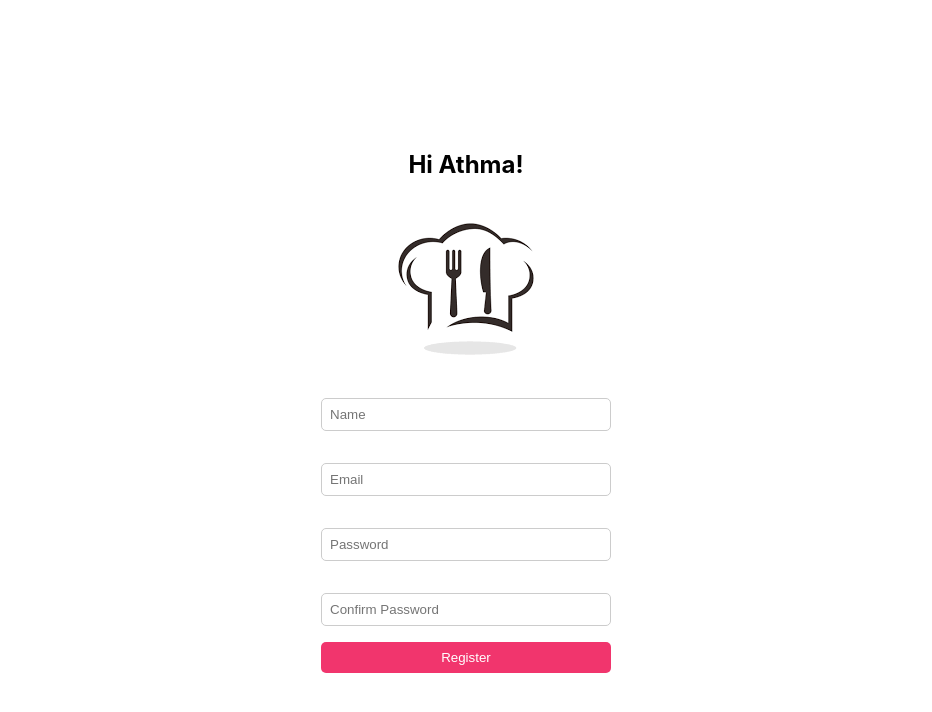
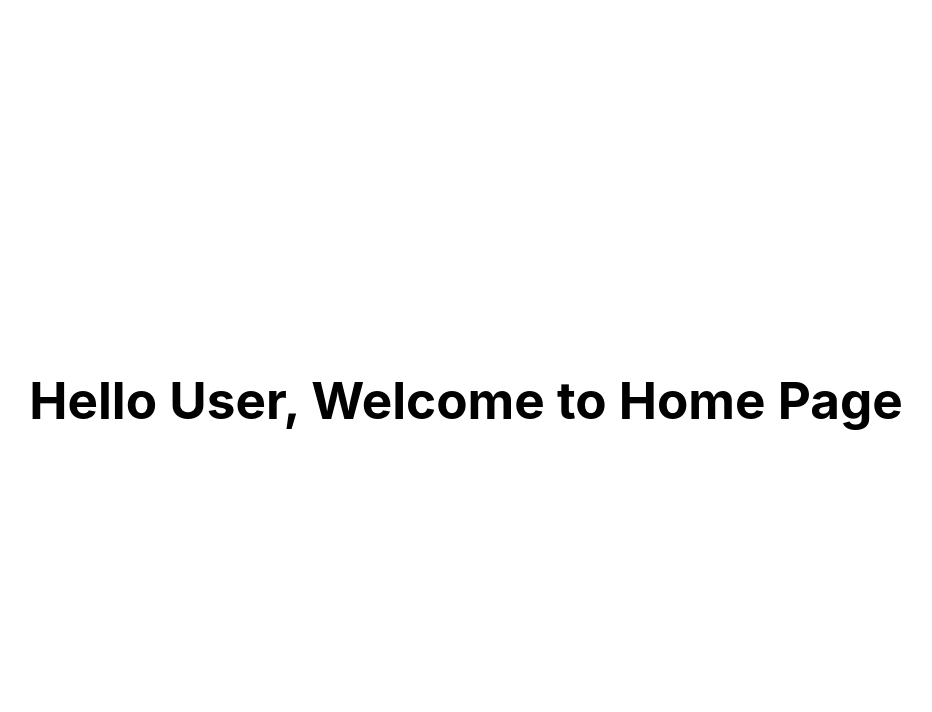
Before and after one commit to Athma-Vasi/restaurant-management-app, a Vue app: page / in a window 1280 px wide. Shown: the top 712 px of the page, without its empty margins (174-1106 px from the left). Built offline with nearby package versions, Linux system fonts and the light colour scheme.

Commit message:
add prelim routing

```diff
--- a/db/db.json
+++ b/db/db.json
@@ -1,12 +1,12 @@
 {
   "users": [
     {
-      "id": 1,
+      "id": "1",
       "name": "John Doe",
       "email": "johndoe@email.com"
     },
     {
-      "id": 2,
+      "id": "2",
       "name": "Jane Doe",
       "email": "janedoe@email.com"
     }
--- a/package.json
+++ b/package.json
@@ -11,7 +11,8 @@
   "dependencies": {
     "axios": "^1.7.9",
     "json-server": "^1.0.0-beta.3",
-    "vue": "^3.5.13"
+    "vue": "^3.5.13",
+    "vue-router": "^4.0.13"
   },
   "devDependencies": {
     "@vitejs/plugin-vue": "^5.2.1",
--- a/src/App.vue
+++ b/src/App.vue
@@ -1,12 +1,8 @@
-<script setup>
-import SignUp from './components/SignUp.vue';
-</script>
+<script setup></script>
 
 <template>
-  <SignUp/>
-
+  <!-- <SignUp/> -->
+  <router-view />
 </template>
 
-<style scoped>
-
-</style>
+<style scoped></style>
--- /dev/null
+++ b/src/components/Home.vue
@@ -0,0 +1,9 @@
+<template>
+  <h1>Hello User, Welcome to Home Page</h1>
+</template>
+
+<script>
+export default {
+  name: "Home",
+};
+</script>
--- a/src/components/SignUp.vue
+++ b/src/components/SignUp.vue
@@ -1,8 +1,7 @@
 <template>
-  <h2>Hi Athma!</h2>
   <img
     class="logo"
-    src="../assets/restaurant-logo.png"
+    src="../assets/restaurant-logo-ai.jpg"
     alt="restaurant-logo"
     srcset=""
   />
@@ -30,7 +29,7 @@
       v-model="confirmPassword"
     />
 
-    <button type="submit" v-on:click="signUp">Register</button>
+    <button type="submit" v-on:click="register">Register</button>
   </div>
 </template>
 
@@ -49,26 +48,41 @@ export default {
     },
 
     methods: {
-        async signUp() {
+        async register() {
             try {
+                if(this.password !== this.confirmPassword) {
+                    alert('Passwords do not match');
+                    return;
+                }
+
+                if(this.name.length === 0 || this.email.length === 0 || this.password.length === 0) {
+                    alert('Please fill all the fields');
+                    return;
+                }
+
+                let uuid = crypto.randomUUID();
+
                 console.group('User Registration');
+                console.log({ uuid });
                 console.log('Name:', this.name);
                 console.log('Email:', this.email);
                 console.log('Password:', this.password)
                 console.log('Confirm Password:', this.confirmPassword);
                 console.groupEnd();
 
+
                 let result = await axios.post("http://localhost:3000/users", {
-                name: this.name,
-                email: this.email,
-                password: this.password
+                    id: uuid,
+                    name: this.name,
+                    email: this.email,
+                    password: this.password
                 })
 
                 console.log(result);
 
                 if(result.status === 201) {
-                    // this.$router.push('/login');
-                    alert('User registered successfully');
+                    localStorage.setItem('user', JSON.stringify(result.data));
+                    this.$router.push({ name: 'Home' });
                 }
             } catch (err) {
                 console.log(err);
@@ -79,6 +93,12 @@ export default {
 </script>
 
 <style scoped>
+.logo {
+  width: 300px;
+  height: 300px;
+  border-radius: 50%;
+}
+
 .form {
   display: flex;
   flex-direction: column;
--- /dev/null
+++ b/src/routers.js
@@ -0,0 +1,23 @@
+import Home from "./components/Home.vue";
+import SignUp from "./components/SignUp.vue";
+import { createRouter, createWebHistory } from "vue-router";
+
+const routes = [
+  {
+    name: "Home",
+    component: Home,
+    path: "/",
+  },
+  {
+    name: "SignUp",
+    component: SignUp,
+    path: "/register",
+  },
+];
+
+const router = createRouter({
+  history: createWebHistory(),
+  routes,
+});
+
+export default router;
--- a/src/style.css
+++ b/src/style.css
@@ -2,8 +2,6 @@
   font-family: Inter, system-ui, Avenir, Helvetica, Arial, sans-serif;
   line-height: 1.5;
   font-weight: 400;
-
-
 
   font-synthesis: none;
   text-rendering: optimizeLegibility;
@@ -24,7 +22,6 @@ h1 {
   line-height: 1.1;
 }
 
-
 #app {
   max-width: 1280px;
   margin: 0 auto;
```
Also changed, not shown: src/main.js (+5 -4 lines), 1 other file (tests, documents, lock files or other folders).
